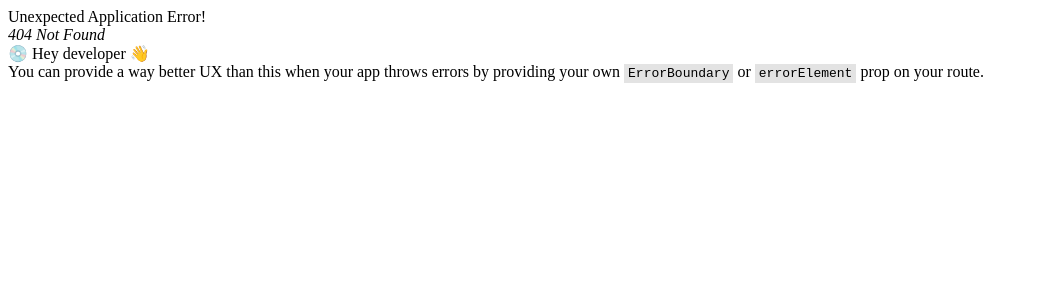
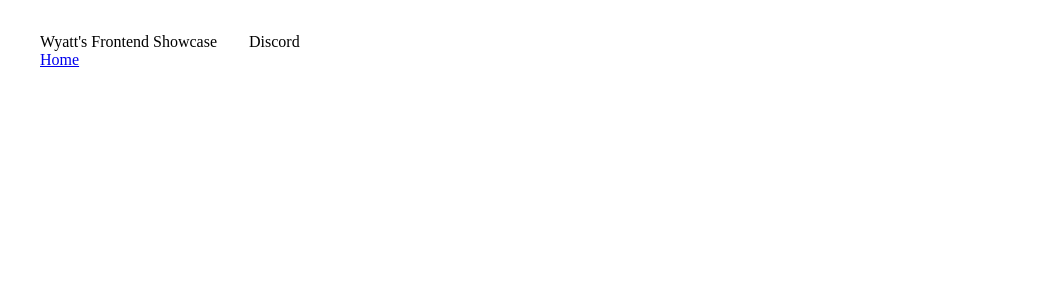
Before and after one commit to awhaston/React-Website-Clones, a React (Vite) app: page /discord in a window 1280 px wide. Before the commit this address had no page. Shown: the top 300 px of the page, without its empty margins (0-1038 px from the left). Built offline with nearby package versions, Linux system fonts and the light colour scheme.

Commit message:
Added Discord route

```diff
--- a/src/main.tsx
+++ b/src/main.tsx
@@ -2,6 +2,7 @@
 import ReactDOM from 'react-dom/client';
 import { createBrowserRouter, RouterProvider } from 'react-router-dom';
 import './index.css';
+import Discord from './routes/discord/Discord.tsx';
 import Index from './routes/index/Index.tsx';
 import Root from './routes/Root.tsx';
 
@@ -14,6 +15,10 @@
 				index: true,
 				element: <Index />,
 			},
+			{
+				path: '/discord',
+				element: <Discord />,
+			},
 		],
 	},
 ]);
--- /dev/null
+++ b/src/routes/discord/Discord.tsx
@@ -0,0 +1,5 @@
+function Discord() {
+	return <div>Discord</div>;
+}
+
+export default Discord;
```
